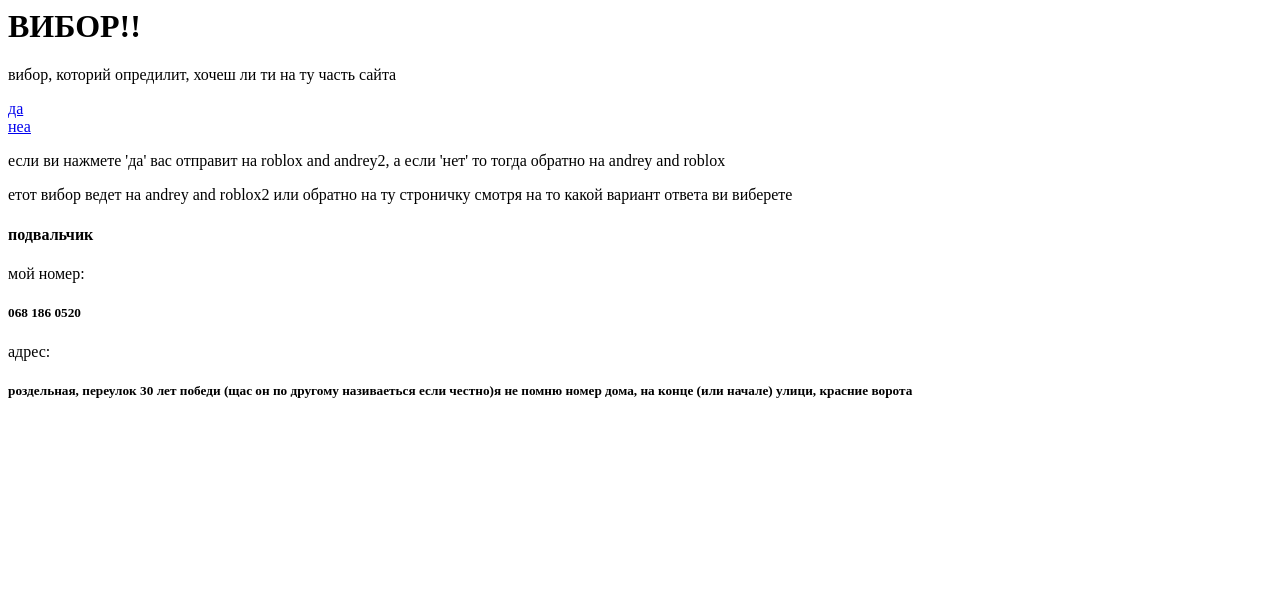
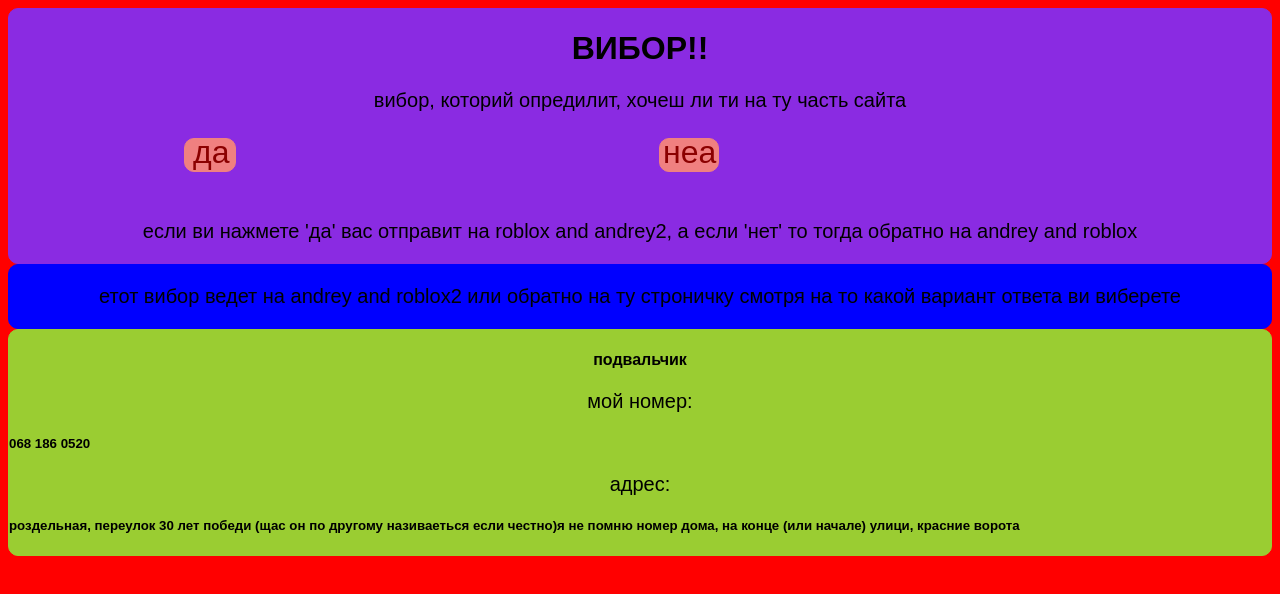
Before and after one commit to kahaner33/reponew, a plain HTML site: page index3.html in a window 1280 px wide. Drawn offline with Linux system fonts and the light colour scheme.

Commit message:
Update index3.html

```diff
--- a/index3.html
+++ b/index3.html
@@ -1,7 +1,7 @@
 <html>
     <head>
         <title>вибор!</title>
-        <link rel="stylesheet" href="style.css3">
+        <link rel="stylesheet" href="style3.css">
     </head>
     <body>
         <header>
@@ -9,10 +9,10 @@
             <p>вибор, которий опредилит, хочеш ли ти на ту часть сайта</p>
             <nav>
                 <section class="e">
-                <a class="nav_link" href="index2.html">да</a>
+                <a href="index2.html" class="nav_link">да</a>
                 </section>
                 <section class="a">
-                <a class="nav_link2" href="index.html">неа</a>
+                <a href="index.html" class="nav_link2">неа</a>
                 </section>
                 <p>если ви нажмете 'да' вас отправит на roblox and andrey2, а если 'нет' то тогда обратно на andrey and roblox</p>
             </nav>
```
